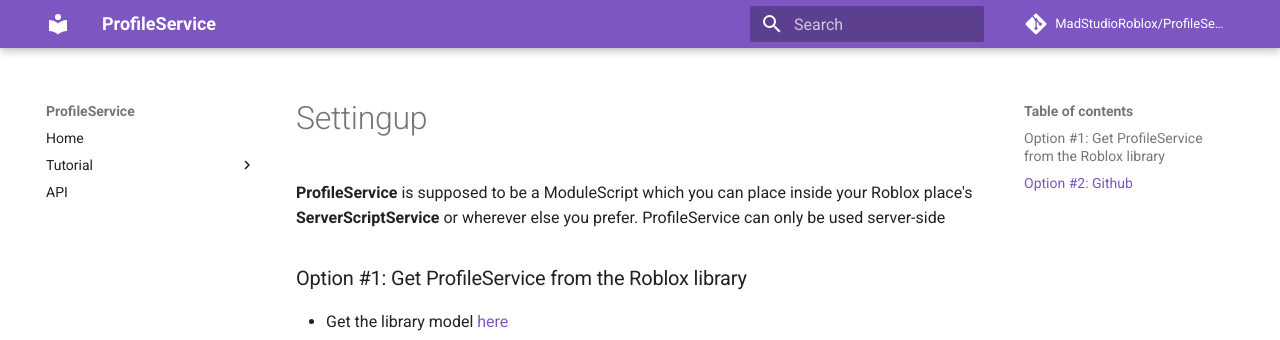
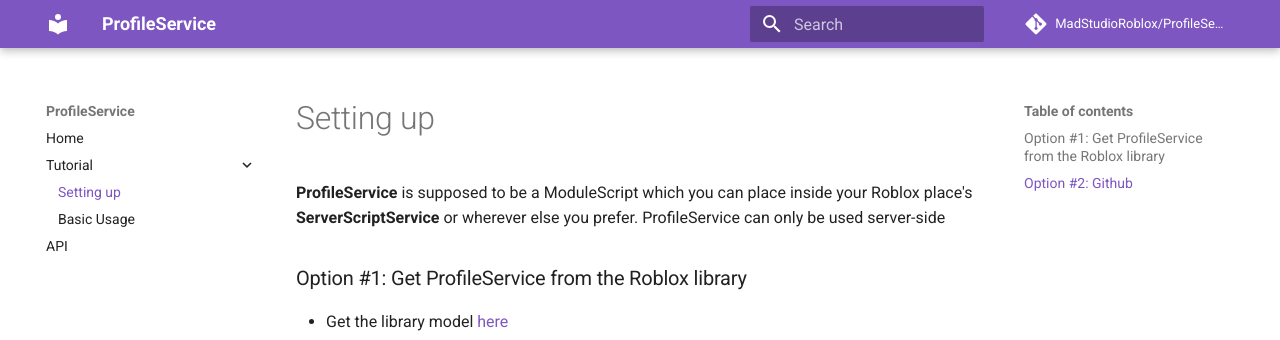
Before and after one commit to MadStudioRoblox/ProfileService, an MkDocs documentation site: the page built from docs/tutorial/settingup.md, in a window 1280 px wide and 1183 px high. Shown: the top 340 px of the window. Built offline with MkDocs 1.6.1 and Material for MkDocs 9.7.7, drawn with Linux system fonts in a browser that asks for light colours; comment, search, counter and statistics services are not loaded; some of the changed lines change nothing that is shown.

Commit message:
Update mkdocs.yml

```diff
--- a/mkdocs.yml
+++ b/mkdocs.yml
@@ -10,11 +10,11 @@
     accent: "Deep Purple"
 
 nav:
-  - Home: docs/index.md
+  - Home: index.md
   - Tutorial:
-    - Setting up: docs/tutorial/settingup.md
-    - Basic Usage: docs/tutorial/basic_usage.md
-  - API: docs/api.md
+    - Setting up: tutorial/settingup.md
+    - Basic Usage: tutorial/basic_usage.md
+  - API: api.md
 
 markdown_extensions:
   - admonition
```
